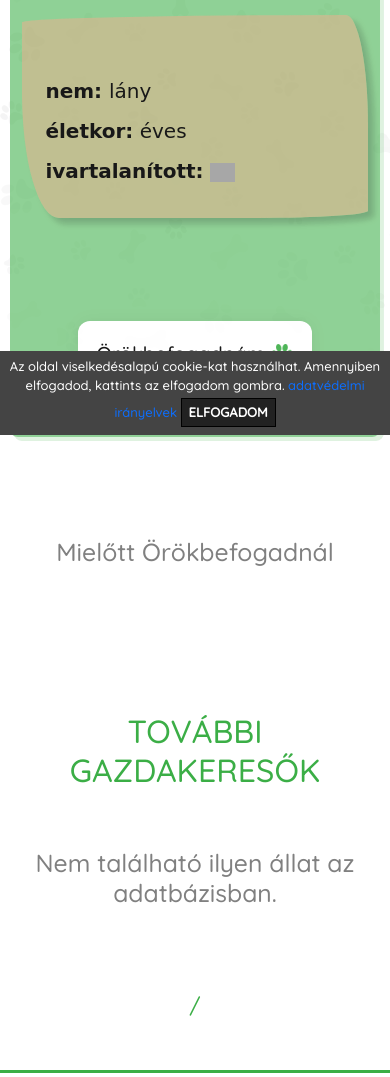
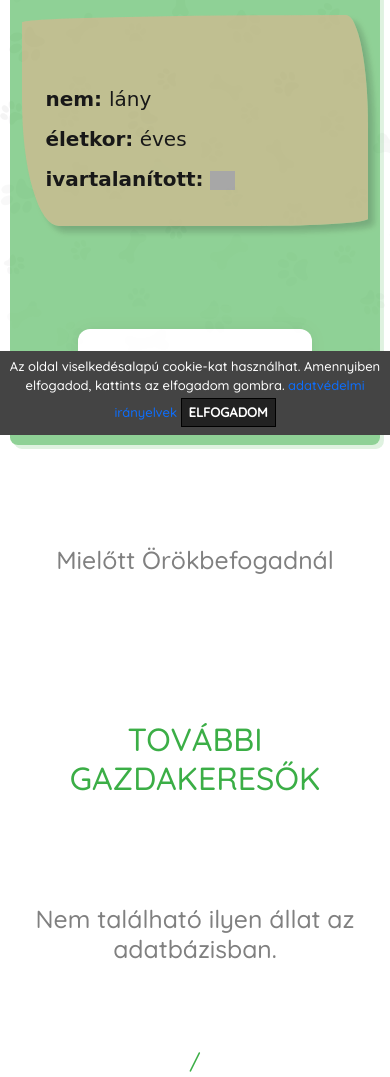
Before and after one commit to nagada88/vackolo, a Django app: template app_vackolo/templates/allat.html in a window 390 px wide. Shown: the part 409-1486 px from the top of the page. Run offline with Django 4.2, Linux system fonts and the light colour scheme; the template is opened without the code that fills it, so the values that code supplies are empty; some libraries are stand-ins or nearby versions; some web fonts are replaced; grey boxes are pictures that could not be loaded.

Commit message:
paginator rendezesek 6 helyett 8, illetve design valtoztatsok

```diff
--- a/app_vackolo/static/app_vackolo/vackolo.css
+++ b/app_vackolo/static/app_vackolo/vackolo.css
@@ -982,6 +982,7 @@
   background-color: #c7b485cb;
   display: grid;
   align-items: center;
+  max-height: 300px;
   border-radius: 660px 45px 225px 75px/15px 225px 15px 255px;
   /* -webkit-box-shadow: 0 0 10px rgba(0, 0, 0, 0.20); */
   box-shadow: 6px 6px 6px 0px rgba(0, 0, 0, 0.20);
@@ -1098,6 +1099,7 @@
 .text-outer-container{
   margin-left: 3vw;
   padding-bottom: 7vw;
+  margin-top: 2vw;
 }
 
 .animalfilter{
--- a/app_vackolo/templates/allat.html
+++ b/app_vackolo/templates/allat.html
@@ -10,7 +10,7 @@
                 <div class="allat">
                     <div class="container-fluid">
                         <div class="row no-gutters" style="overflow: visible;">
-                            <div class="col-lg-6 col-md-12 pb-3 pb-lg-0">
+                            <div class="col-lg-6 col-md-12 pb-3 pb-lg-0 mainimgcontainer">
                                 <a href={{ allat.allatmainimage_set.get.photo_tumb.url|default:'/media/app_menhely/img/photos/default.png' }} data-lightbox="mygallery">
                                     <img src={{ allat.allatmainimage_set.get.photo_tumb.url|default:'/media/app_menhely/img/photos/default.png' }} class="allatmainimg"/>
                                 </a>
@@ -81,7 +81,7 @@
 </div>
 
 <div class="container-fluid pt-5">
-    <div class="row pt-5">
+    <div class="row pt-5 pb-5">
         <div class="col"><center> <h1>{% trans "TOVÁBBI GAZDAKERESŐK" %}</h1></h1></center></div>
     </div>
 </div>
--- a/app_vackolo/views.py
+++ b/app_vackolo/views.py
@@ -20,7 +20,7 @@
     year = today.year
     ezota = today.year - 2006
 
-    filtered_animal = Allat.objects.all().exclude(orokbeadva = True)[:4]
+    filtered_animal = Allat.objects.all().exclude(orokbeadva = True).order_by('?')[:4]
 
     return render(request, 'bemutatkozas.html', {'bemutatkozas': bemutatkozas,'filtered_animal': filtered_animal, 'kapcsolat': kapcsolat, 'orokbevar': orokbevar, 'orokbeadottszam': orokbeadottszam, 'ezota': ezota, 'title': 'Vackoló Állatmenhely Veszprém és Környéke - Kutya, Cica'})
 
@@ -47,8 +47,8 @@
     kapcsolat = Kapcsolat.objects.get(id=1)
     orokbefogadasszoveg = OrokbefogadasSzoveg.objects.get(id=1)
 
-    allatok = Allat.objects.exclude(pk = allatid)
-    paginator = Paginator(allatok, 6)
+    allatok = Allat.objects.exclude(pk = allatid).order_by('-id')
+    paginator = Paginator(allatok, 8)
     page_number = request.GET.get('page')
     page_obj = paginator.get_page(page_number)
 
```
